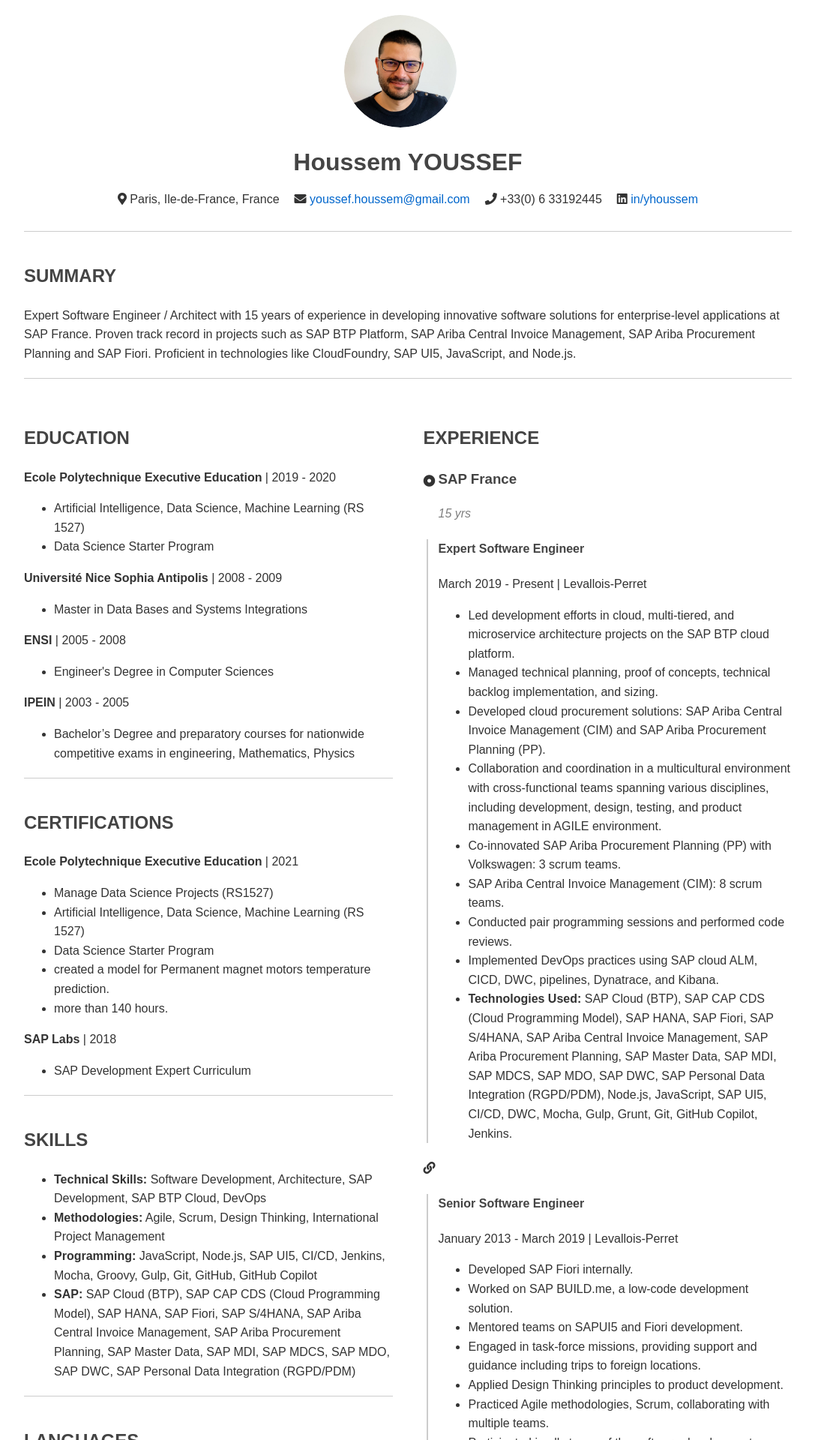
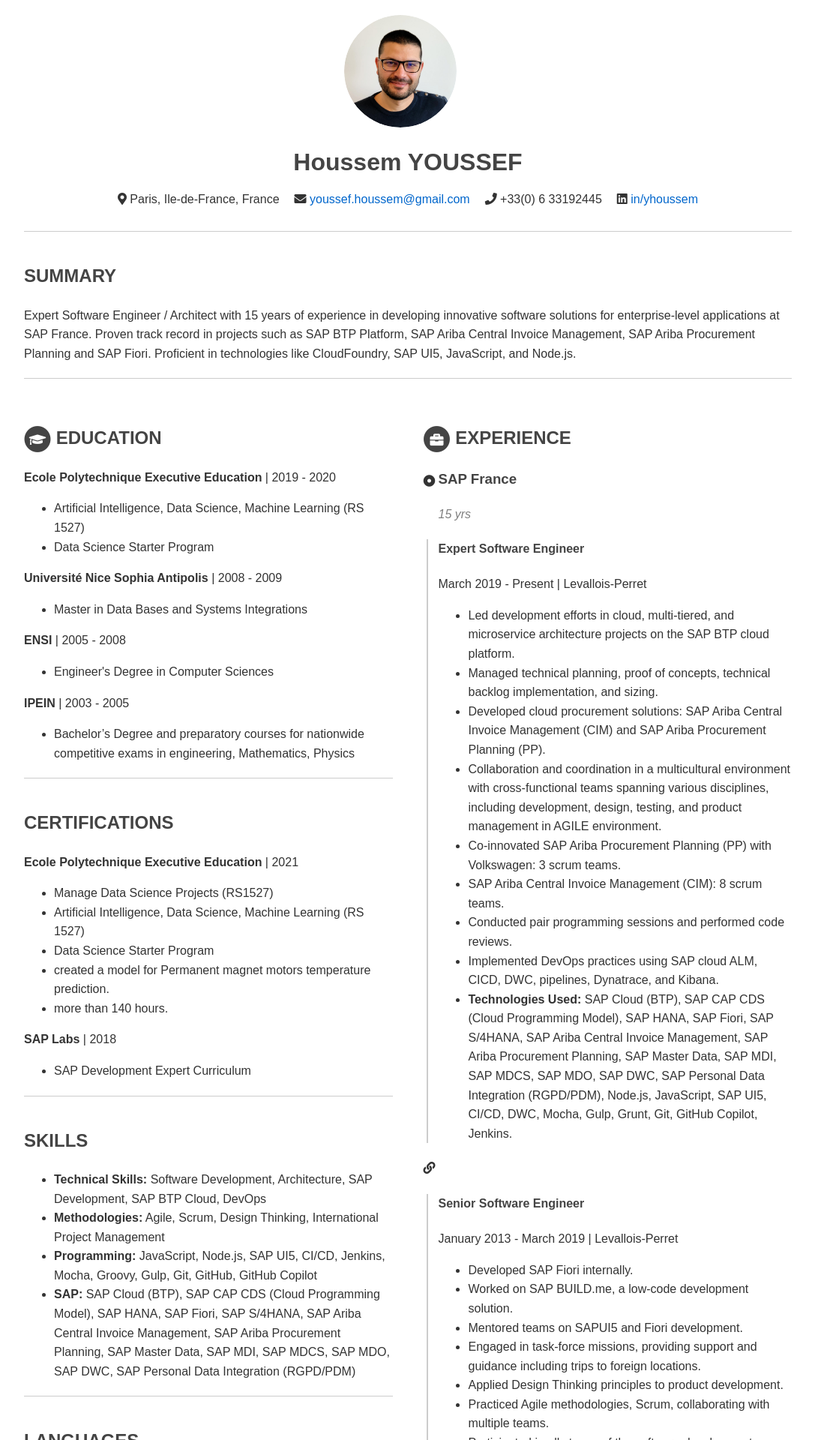
Before and after one commit to hyoussef/online-cv, a Jekyll site: the page cv3.html, which Jekyll copies as it is, in a window 1280 px wide. Shown: the top 1920 px of the page at 75% size, without its empty margins (96-1183 px from the left). Built offline with Jekyll 4.4.1, drawn with Linux system fonts in a browser that asks for light colours.

Commit message:
Update PDF and fix projects

```diff
--- a/_config.yml
+++ b/_config.yml
@@ -2,13 +2,13 @@
 
 # Site Settings
 title: My Resume
-url: 'http://webjeda.com'
+url: 'https://hyoussef.github.io/online-cv/'
 
 #change it according to your repository name
 # disabling since we are using a custom domain
 #baseurl: '/online-cv'
 
-description: A beautiful Jekyll theme for creating resume
+description: Houssem YOUSSEF's online resume
 # Style will be applied only after restarting the build or serve. Just choose one of the options.
 theme_skin: blue # blue turquoise green berry orange ceramic
 chrome_mobile_color: #use hex colors (ex:#1976d2) or leave empty if you don't want a color for chrome mobile searchbar
--- a/_data/data.yml
+++ b/_data/data.yml
@@ -129,7 +129,7 @@ certifications:
           start: 2019
           end: 2020
           organization: Ecole Polytechnique Executive Education
-          credentialurl: https://www.smartcertificate.com/SmartDiploma/Default.aspx?WybbYHUKwiOAW2RsQcJFBBu1TVZIFW%2fMSNNN9vekixl0UU2cUuDdVEKxrxVSrXQv#
+          credentialurl: www.smartcertificate.com/SmartDiploma/Default.aspx?WybbYHUKwiOAW2RsQcJFBBu1TVZIFW%2fMSNNN9vekixl0UU2cUuDdVEKxrxVSrXQv#
           credentialname: smartcertificate
 
           details: |
--- a/cv3.html
+++ b/cv3.html
@@ -3,7 +3,9 @@
 <head>
     <meta charset="UTF-8">
     <meta name="viewport" content="width=device-width, initial-scale=1.0">
-    <link rel="stylesheet" href="https://cdnjs.cloudflare.com/ajax/libs/font-awesome/5.15.3/css/all.min.css">
+<!--     <link rel="stylesheet" href="https://cdnjs.cloudflare.com/ajax/libs/font-awesome/5.15.3/css/all.min.css">
+ -->      <!-- Plugins CSS -->
+  <link rel="stylesheet" href="assets/plugins/font-awesome/css/all.css">
 
     <title>Houssem YOUSSEF - CV</title>
     <style>
@@ -148,14 +150,23 @@
 
         <hr>
 
-        <h2 class="section-title">SUMMARY</h2>
+        <h2 class="section-title">
+
+            SUMMARY
+        </h2>
         <p>Expert Software Engineer / Architect with 15 years of experience in developing innovative software solutions for enterprise-level applications at SAP France. Proven track record in projects such as SAP BTP Platform, SAP Ariba Central Invoice Management, SAP Ariba Procurement Planning and SAP Fiori. Proficient in technologies like CloudFoundry, SAP UI5, JavaScript, and Node.js.</p>
 
         <hr>
 
         <div class="main-content">
             <div class="left-column">
-                <h2 class="section-title">EDUCATION</h2>
+                <h2 class="section-title">
+                    <span class="fa-stack fa-xs">
+                    <i class="fas fa-circle fa-stack-2x"></i>
+                    <i class="fas fa-graduation-cap fa-stack-1x fa-inverse"></i>
+                  </span>
+                EDUCATION
+            </h2>
 
                 <p><strong>Ecole Polytechnique Executive Education</strong> | 2019 - 2020</p>
                 <ul>
@@ -180,7 +191,10 @@
 
                 <hr>
 
-                <h2 class="section-title">CERTIFICATIONS</h2>
+                <h2 class="section-title">
+
+                    CERTIFICATIONS
+                </h2>
 
                 <p><strong>Ecole Polytechnique Executive Education</strong> | 2021</p>
                 <ul>
@@ -216,7 +230,14 @@
             </div>
 
             <div class="right-column">
-                <h2 class="section-title">EXPERIENCE</h2>
+
+                <h2 class="section-title ">
+                    <span class="fa-stack fa-xs">
+                    <i class="fas fa-circle fa-stack-2x"></i>
+                    <i class="fas fa-briefcase fa-stack-1x fa-inverse"></i>
+                </span>
+                    EXPERIENCE
+                </h2>
 
                 <div class="experience-header">
                     <h3>SAP France</h3>
```
Also changed, not shown: assets/images/profile.png (deleted).
